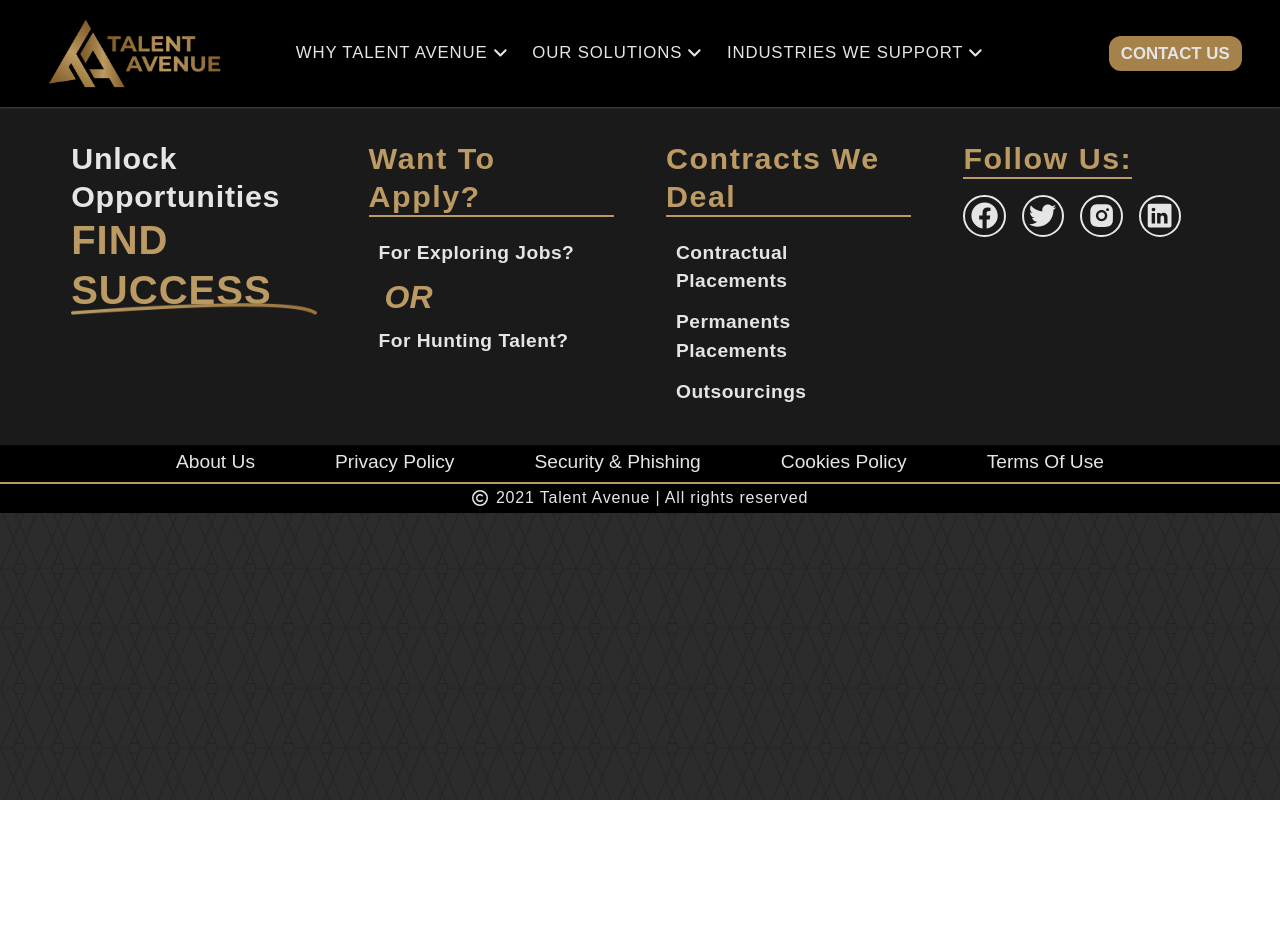
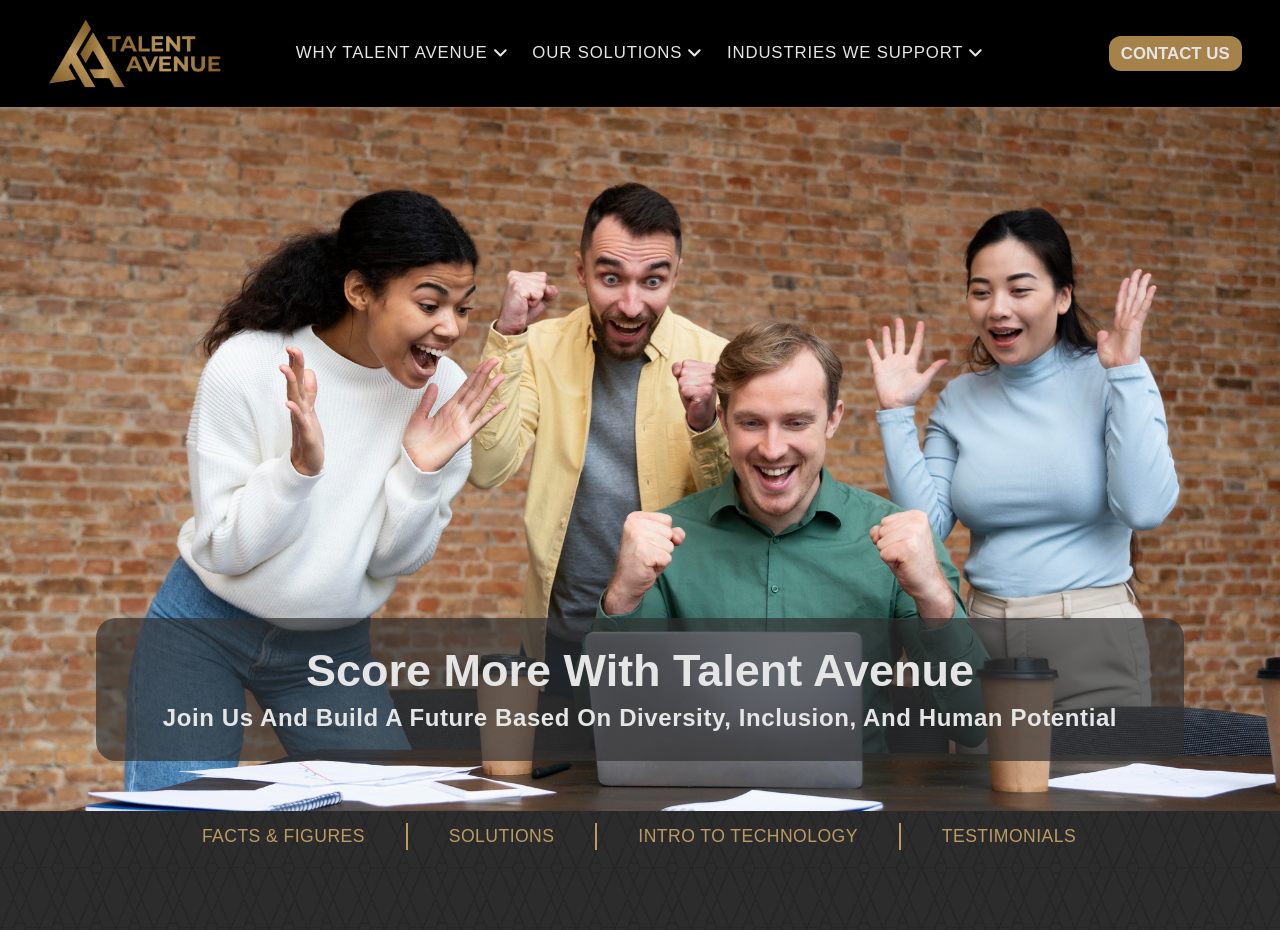
Before and after one commit to AnserShafiq/TalentAvenue, a React (Create React App) app: page /why-talent-avenue in a window 1280 px wide. Shown: the top 930 px of the page. Before the commit the page ends 800 px from the top, so only its background shows below. Built offline with nearby package versions, Linux system fonts and the light colour scheme; a web font is replaced by a local one.

Commit message:
Why talent avenue under construction

```diff
--- a/src/App.js
+++ b/src/App.js
@@ -1,8 +1,9 @@
 import React from 'react'
-import { BrowserRouter, Route, Routes } from 'react-router-dom'
-import Home from './Pages/Home/Home.jsx'
-import Header from './Components/HeaderFooter/Header/Header'
-import Footer from './Components/HeaderFooter/Footer/Footer'
+import { BrowserRouter, Route, Routes } from 'react-router-dom';
+import Home from './Pages/Home/home';
+import WhyTalentAvenue from './Pages/WhyTalentAvenue/whyTalentAvenue';
+import Header from './Components/HeaderFooter/Header/Header';
+import Footer from './Components/HeaderFooter/Footer/Footer';
 
 
 const AppBody = () =>{
@@ -12,6 +13,7 @@ const AppBody = () =>{
       <div className=''>
         <Routes>
           <Route path='/' element={<Home />}/>
+          <Route path='/why-talent-avenue' element={<WhyTalentAvenue />} />
         </Routes>
       </div>
       <Footer />
--- a/src/Components/HeaderFooter/Header/DropDown.jsx
+++ b/src/Components/HeaderFooter/Header/DropDown.jsx
@@ -21,14 +21,14 @@ const DropDown = ({ title, content, isOpen, setIsOpen,link }) => {
 
                     <div className={`flex flex-col ${title === 'Industries we support' ? 'justify-start':'justify-center'} h-[90%] max-h-full overflow-y-auto w-[49%] px-8 my-auto`}>
                         {content.right.map((child, index) => (
-                            <Link key={index} path={child.Link} className='py-2 text-g-1 uppercase hover:text-w-1 text-[1.07rem] font-semibold 2xl:text-[1.2rem] leading-tight' >{child.ChildName}</Link>
+                            <Link key={index} to={child.Link} className='py-2 text-g-1 uppercase hover:text-w-1 text-[1.07rem] font-semibold 2xl:text-[1.2rem] leading-tight' >{child.ChildName}</Link>
                         ))}
                     </div>
                 </div>
                 </>
             ):(
                 <>
-                    <Link className={`${isOpen ? 'text-g-1 border-g-1' : 'text-w-1 border-transparent'} text-[1.05rem] 2xl:text-[1.2rem] uppercase cursor-pointer flex items-center px-1 py-[0.5%] my-2 border-b-2 transition-colors ease-in-out duration-300`} path={link}>{title}</Link>
+                    <Link className={`${isOpen ? 'text-g-1 border-g-1' : 'text-w-1 border-transparent'} text-[1.05rem] 2xl:text-[1.2rem] uppercase cursor-pointer flex items-center px-1 py-[0.5%] my-2 border-b-2 transition-colors ease-in-out duration-300`} to={link}>{title}</Link>
                 </>
             )
         }
--- a/src/Components/HeaderFooter/Header/Header.jsx
+++ b/src/Components/HeaderFooter/Header/Header.jsx
@@ -44,7 +44,7 @@ const Header = () => {
 
         {/* Logo Section */}
         <div className='w-[50%] lg:w-[20%]'>
-            <img src={Logo} alt='Talent Avenue' className='h-auto w-[200px] lg:w-[12rem] 2xl:w-[200px]' onClick={() => window.location.href='/'} />
+            <img src={Logo} alt='Talent Avenue' className='h-auto w-[200px] cursor-pointer lg:w-[12rem] 2xl:w-[200px]' onClick={() => window.location.href='/'} />
         </div>
 
         {/* Desktop Menu Section */}
--- a/src/Components/HeaderFooter/MenuItems.jsx
+++ b/src/Components/HeaderFooter/MenuItems.jsx
@@ -17,7 +17,7 @@ export const whyTalentAvenue = {
     ChildPages: [
         {
             ChildName: 'Why Talent Avenue',
-            Link: '/',
+            Link: '/why-talent-avenue',
         },{
             ChildName: 'About Us',
             Link: '/',
--- a/src/Pages/CommonSections/Section1.jsx
+++ b/src/Pages/CommonSections/Section1.jsx
@@ -1,11 +1,11 @@
 import React from 'react';
 
-const Section1 = ({ background, headline, secondline }) => {
+const Section1 = ({ background, bgPosition , headline, secondline, UC }) => {
   return (
     <div className="flex flex-col items-center relative">
       <img
         src={background}
-        className="object-cover z-0 w-full h-[85vh] lg:h-auto max-h-[88vh] 2xl:max-h-screen-[85vh] object-top"
+        className={`object-${bgPosition} object-cover z-0 w-full h-[85vh] lg:h-auto max-h-[88vh] 2xl:max-h-screen-[85vh] `}
         alt="Talent Avenue - Home 1"
       />
       <div className="flex flex-col items-center text-center absolute w-[90%] lg:w-[85%] max-w-[1350px] px-[3%] lg:px-[5%] py-[5%] lg:py-[2%] bottom-[7%] bg-[#303030AD] rounded-[20px]">
@@ -15,7 +15,7 @@ const Section1 = ({ background, headline, secondline }) => {
           </h3>
         )}
         {secondline && (
-          <h4 className="text-w-1 text-[1.4rem] lg:text-[35px] flex flex-col lg:flex-row leading-tight lg:leading-normal uppercase font-semibold tracking-wide">
+          <h4 className={`text-w-1 text-[1.3rem] lg:text-[1.5rem] flex flex-col lg:flex-row leading-normal ${UC ? ('uppercase') : ('capitalize')} font-semibold tracking-wide`}>
             {secondline}
           </h4>
         )}
--- a/src/Pages/Home/Home.jsx
+++ b/src/Pages/Home/Home.jsx
@@ -3,7 +3,6 @@ import BG1 from '../../Images/Home/Home-1.jpg'
 import Section1 from '../CommonSections/Section1.jsx';
 import H2 from './Sections/H2.jsx';
 import Underlining from '../../Components/Underlining.jsx';
-import H3 from './Sections/H3.jsx';
 import IndustriesIntro from '../CommonSections/IndustriesIntro.jsx';
 import RecruitmentSols from '../CommonSections/RecruitmentSols.jsx';
 import ContactCard from '../../Components/Cards/ContactCard.jsx';
@@ -11,6 +10,7 @@ import Location from '../../Images/Home/location.png'
 import People from '../../Images/Home/People.png'
 import Countries from '../../Images/Home/Countries.png';
 import Handshake from '../../Images/Home/Handshake.png'
+import IntroVideo from '../CommonSections/IntroVideo.jsx';
 
 const Home = () => {
   const Section1Data={
@@ -55,9 +55,9 @@ const Home = () => {
 
   return (
     <>
-      <Section1 background={Section1Data.Background} headline={Section1Data.Headline} secondline={section1SecondLine} />
+      <Section1 background={Section1Data.Background} bgPosition={'top'} headline={Section1Data.Headline} secondline={section1SecondLine} UC={true} />
       <H2 />
-      <H3 />
+      <IntroVideo />
       <div className='mb-[5%]'/>
       <ContactCard mainHead={ContactData.mainheading} mainDesc={ContactData.mainDesc} button={ContactData.button} buttonLink={ContactData.buttonLink} subHead={ContactData.subHead} subOptions={ContactData.subOptions} />
       <IndustriesIntro />
--- /dev/null
+++ b/src/Pages/WhyTalentAvenue/whyTalentAvenue.jsx
@@ -0,0 +1,57 @@
+import React from 'react'
+import Section1 from '../CommonSections/Section1'
+import Bg from '../../Images/WhyTalentAvenue/wta1.jpg'
+import RecruitmentSols from '../CommonSections/RecruitmentSols'
+import ContactCard from '../../Components/Cards/ContactCard'
+import IntroVideo from '../CommonSections/IntroVideo'
+import { Link } from 'react-router-dom'
+const WhyTalentAvenue = () => {
+
+    const DataOne = {
+        background : Bg,
+        headline: 'Score More With Talent Avenue',
+        secondline:'Join us and build a future based on diversity, inclusion, and human potential',
+    }
+
+    const PageMenu = [
+        {
+            title: 'Facts & Figures',
+            link: '#facts&figures',
+            last:false,
+        },{
+            title: 'Solutions',
+            link: '#solutions',
+            last:false,
+        },{
+            title: 'Intro to technology',
+            link: '#intrototechnology',
+            last:false,
+        },{
+            title: 'Testimonials',
+            link: '/#testimonials',
+            last: true,
+        },
+    ]
+
+
+    return (
+        <>
+            <Section1 background={DataOne.background} bgPosition={'center'} headline={DataOne.headline} secondline={DataOne.secondline} UC={false}/>
+            <div className='w-[80%] mx-auto my-[1%] flex flex-row justify-center items-center'>
+                {
+                    PageMenu.map((Menu, index) => (
+                        <div key={index} className={`flex justify-center items-center px-[4%] ${Menu.last ? 'border-r-2 border-transparent' : 'border-r-2 border-g-1'} `}>
+                            <Link className='text-g-1 font-[500] tracking-wide uppercase text-[1.1rem]'>{Menu.title}</Link>
+                        </div>
+                    ))
+                }
+            </div>
+            <RecruitmentSols />
+            {/* <ContactCard  /> */}
+            <IntroVideo id='intrototechnology' />
+
+        </>
+    )
+}
+
+export default WhyTalentAvenue
```
Also changed, not shown: src/Pages/CommonSections/IntroVideo.jsx (renamed from src/Pages/Home/Sections/H3.jsx, +4 -4 lines), src/Images/WhyTalentAvenue/wta1.jpg (added).
